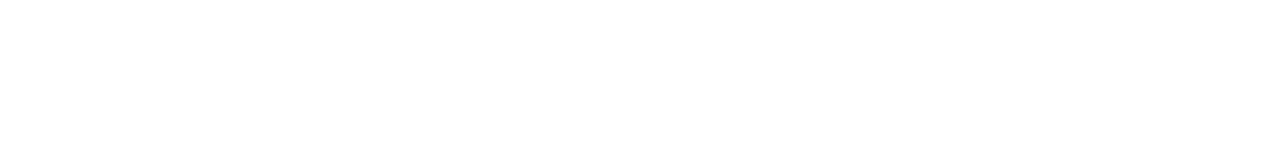
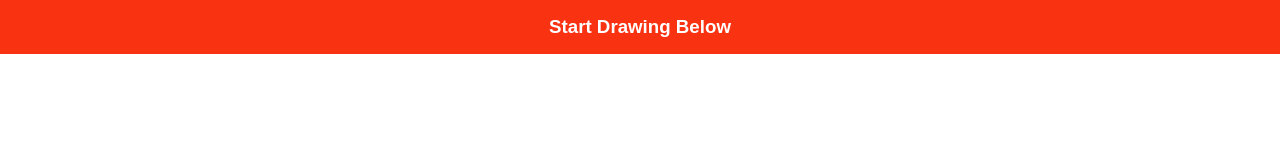
Before and after one commit to kumaramit24apps/Javascript30, a plain HTML site: page Day08-HTML5Canvas/index.html in a window 1280 px wide. Drawn offline with Linux system fonts and the light colour scheme.

Commit message:
Added a heading to the page

```diff
--- a/Day08-HTML5Canvas/index.html
+++ b/Day08-HTML5Canvas/index.html
@@ -4,8 +4,14 @@
     <meta charset="UTF-8">
     <meta name="viewport" content="width=device-width, initial-scale=1.0">
     <title>HTML5 Canvas Fun</title>
+    <style>
+        body,html,h3{
+            margin: 0; padding: 0;
+        }
+    </style>
 </head>
 <body>
+    <h3 style="background: #f93212; color: white; padding: 1rem; text-align: center; font-family: Arial, Helvetica, sans-serif;">Start Drawing Below</h3>
     <canvas id="draw" width="800" height="800"></canvas>
 
     <script>
```
